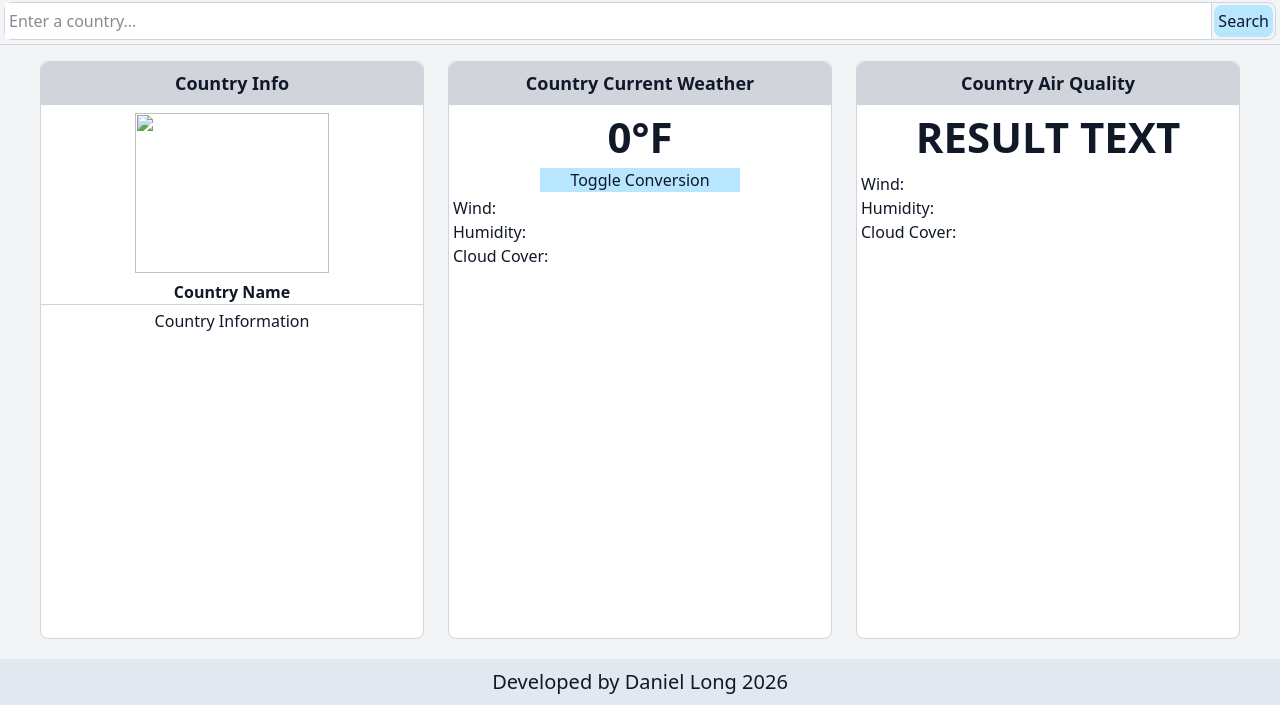
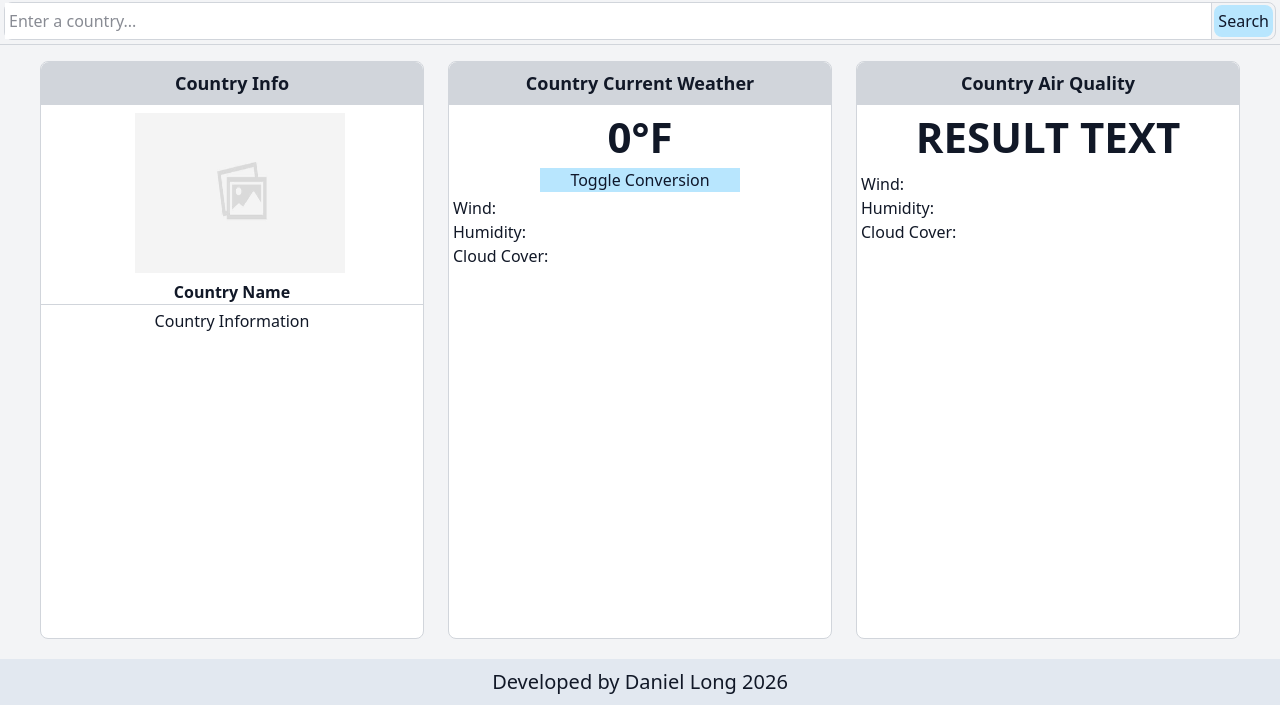
Before and after one commit to dannylong21/climaSphere, a website: page ui.html in a window 1280 px wide. Shown: the part 95-800 px from the top of the page. Drawn offline with Linux system fonts and the light colour scheme.

Commit message:
Put placeholder image prior to loading country flag.

```diff
--- a/ui.html
+++ b/ui.html
@@ -71,7 +71,7 @@
                 <p class="text-[18px] font-bold transition-all duration-400">Country Info</p>
             </div>
             <div id="flag-image-container" class="flex h-[180px] w-[70%] m-auto transition-all duration-400 sm:h-[160px] sm:w-[55%]">
-                <img src="" id="flag-image" class="h-full w-full m-2" >
+                <img src="./imgs/placeholderimage.jpg" id="flag-image" class="h-full w-full m-2" >
             </div>
             <div id="country-name" class="border-b border-gray-200 h-[40px] flex flex-row justify-center items-end transition-all duration-400">
                 <p id="country-name-result" class="font-bold font-sans transition-all duration-400">
```
Also changed, not shown: imgs/placeholderimage.jpg (added).
